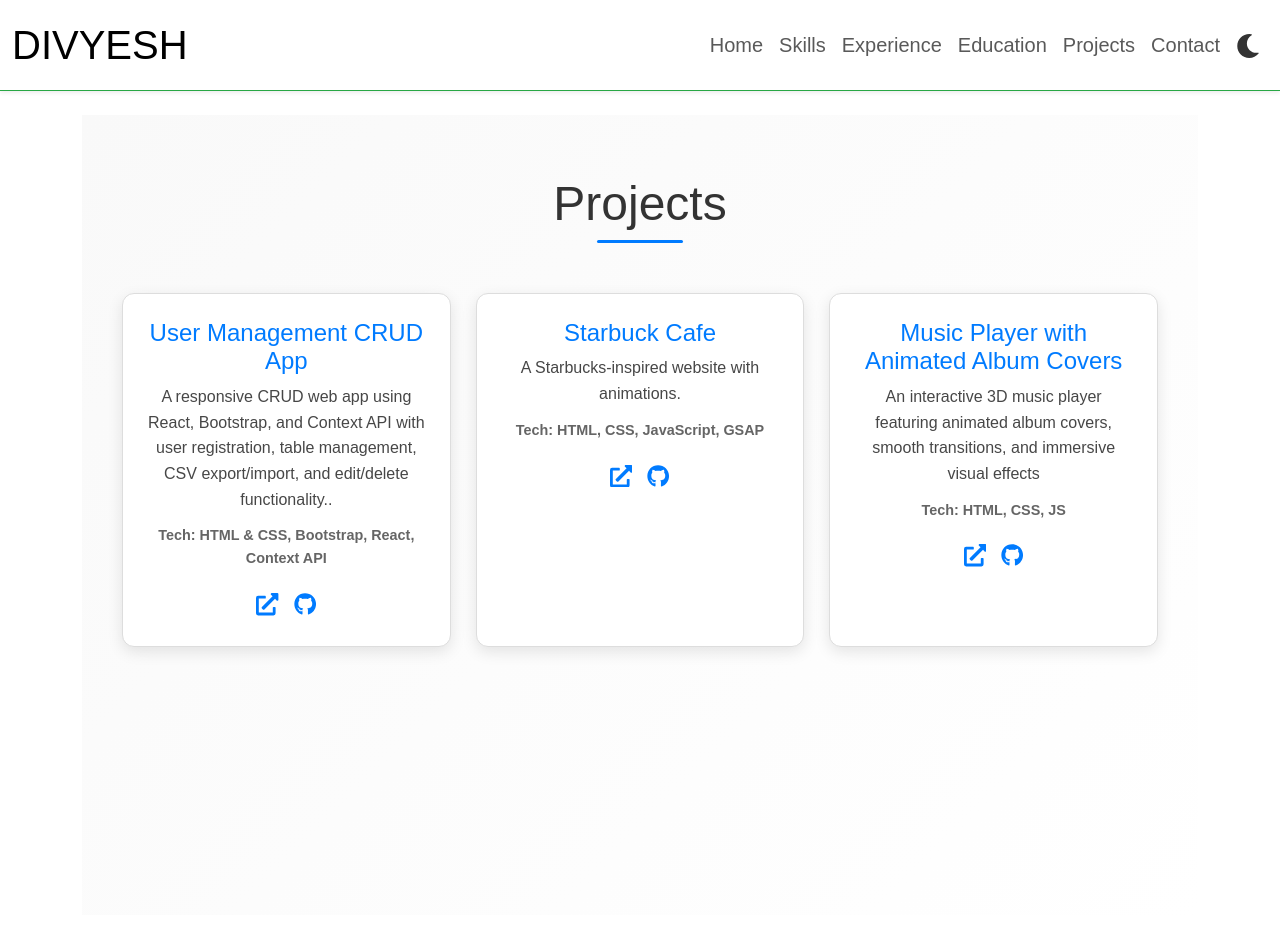
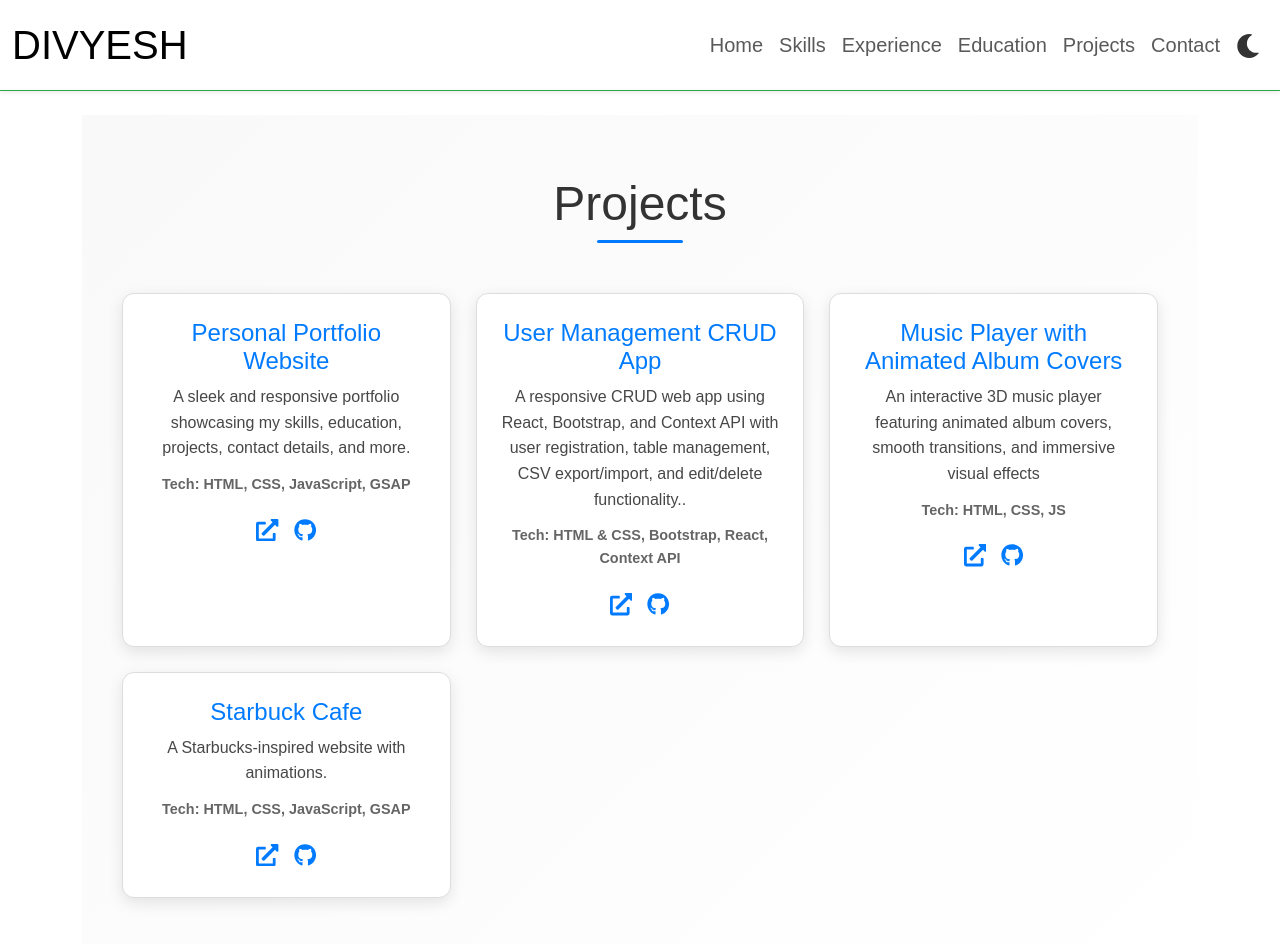
Before and after one commit to divyesh2303/My_Portfolio, a React (Vite) app: page /projects in a window 1280 px wide. Shown: the top 944 px of the page. Built offline with nearby package versions, Linux system fonts and the light colour scheme.

Commit message:
update projects

```diff
--- a/src/pages/Projects.jsx
+++ b/src/pages/Projects.jsx
@@ -105,18 +105,18 @@
 
 const projects = [
   {
+    name: "  Personal Portfolio Website",
+    link: "https://github.com/divyesh2303/My_Portfolio",
+    github: "https://github.com/divyesh2303/My_Portfolio",
+    description: " A sleek and responsive portfolio showcasing my skills, education, projects, contact details, and more.",
+    techStack: ["HTML", "CSS", "JavaScript", "GSAP"],
+  },
+  {
     name: "User Management CRUD App",
     link: "https://github.com/divyesh2303/MyUserCRUD",
     github: "https://github.com/divyesh2303/MyUserCRUD",
     description: "A responsive CRUD web app using React, Bootstrap, and Context API with user registration, table management, CSV export/import, and edit/delete functionality..",
     techStack: [ "HTML & CSS","Bootstrap","React","Context API"],
-  },
-  {
-    name: "Starbuck Cafe",
-    link: "https://github.com/Divyeshs2303/Starbuck-Cafe",
-    github: "https://github.com/Divyeshs2303/Starbuck-Cafe",
-    description: "A Starbucks-inspired website with animations.",
-    techStack: ["HTML", "CSS", "JavaScript", "GSAP"],
   },
   {
     name: "Music Player with Animated Album Covers",
@@ -125,6 +125,14 @@
     description: "An interactive 3D music player featuring animated album covers, smooth transitions, and immersive visual effects",
     techStack: ["HTML", "CSS", "JS"],
   },
+  {
+    name: "Starbuck Cafe",
+    link: "https://github.com/divyesh2303/Starbuck-Cafe",
+    github: "https://github.com/divyesh2303/Starbuck-Cafe",
+    description: "A Starbucks-inspired website with animations.",
+    techStack: ["HTML", "CSS", "JavaScript", "GSAP"],
+  },
+
 
 ];
 
```
Also changed, not shown: 1 other file (tests, documents, lock files or other folders).
